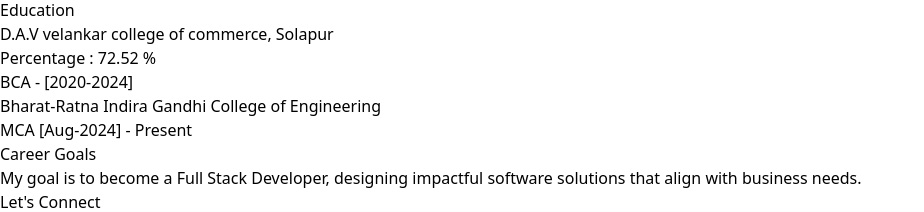
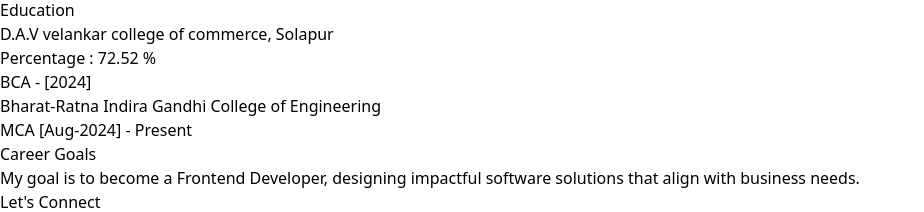
Before and after one commit to sagar-pendam/My-Portfolio, a React (Vite) app: page /about in a window 1280 px wide. Shown: the part 996-1208 px from the top of the page, without its empty margins (0-924 px from the left). Built offline with nearby package versions, Linux system fonts and the light colour scheme; some icons are missing.

Commit message:
Update education and career goal descriptions

```diff
--- a/src/components/About.jsx
+++ b/src/components/About.jsx
@@ -145,7 +145,7 @@
                             <div className="h-[1px] w-full bg-slate-800"></div>
                             <p className="text-green-400 font-semibold px-4">Percentage : <span className="font-medium text-sm text-blue-400">72.52 %</span></p>
                             <div className="h-[1px] w-full bg-slate-800"></div>
-                            <p className="text-green-400 font-semibold px-4"> BCA - [2020-2024]</p>
+                            <p className="text-green-400 font-semibold px-4"> BCA - [2024]</p>
 
                            </div>
                         </motion.div>
@@ -183,7 +183,7 @@
                 >
                     <h2 className="text-2xl font-semibold mb-3 text-blue-400 mt-32">Career Goals</h2>
                     <p className="mb-4">
-                        My goal is to become a <span className="text-blue-300 font-semibold">Full Stack Developer</span>,
+                        My goal is to become a <span className="text-blue-300 font-semibold">Frontend Developer</span>,
                         designing impactful software solutions that align with business needs.
                     </p>
                 </motion.div>
```
